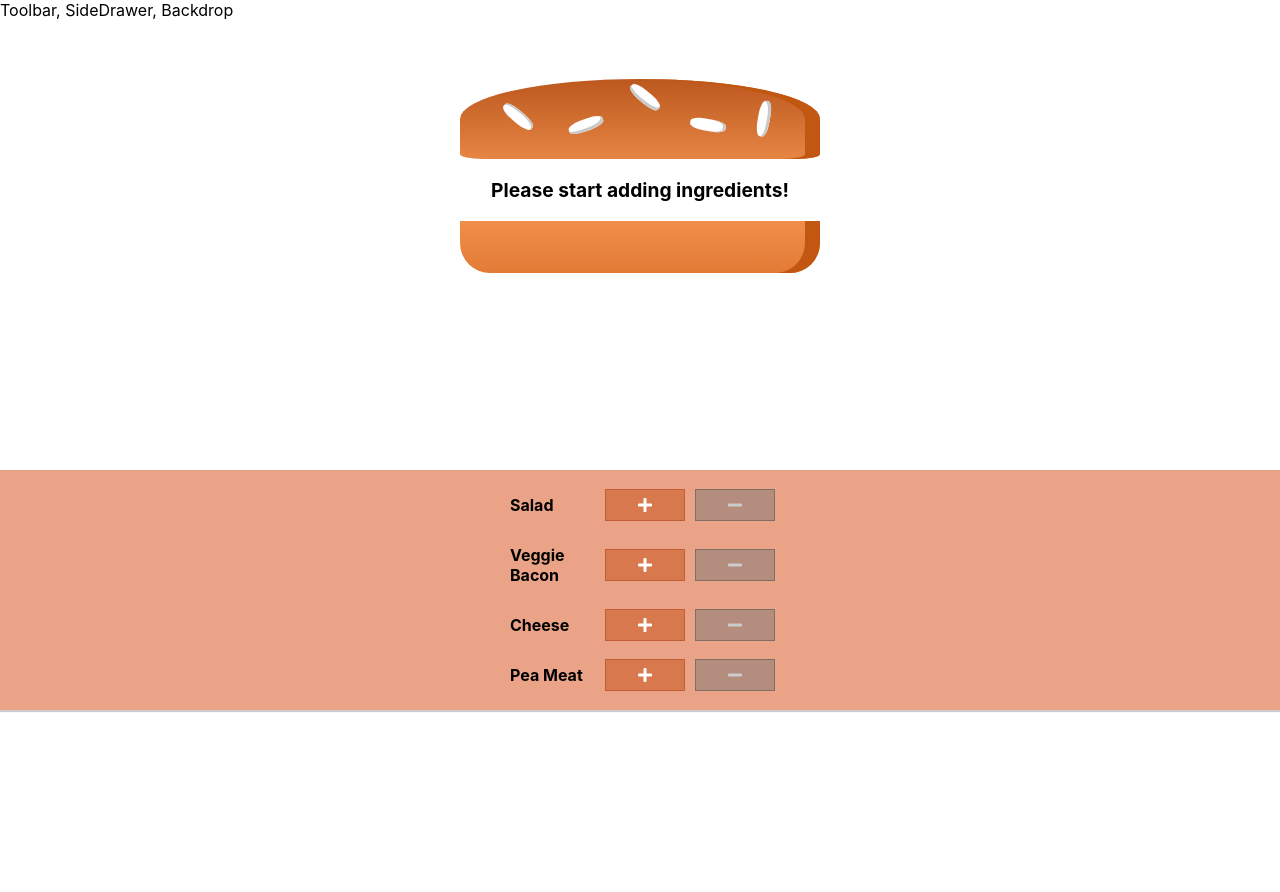
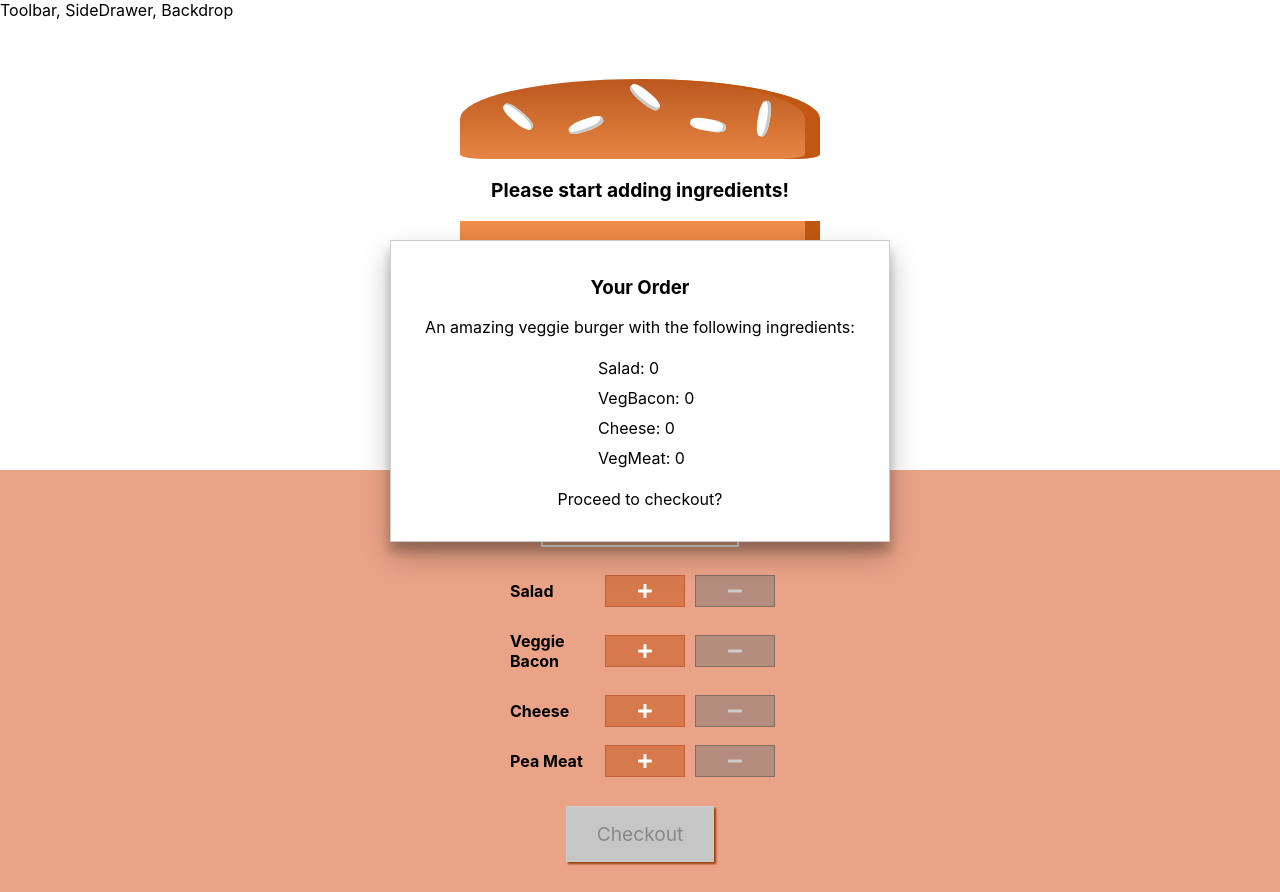
Before and after one commit to vgavrilova/veggieBurger, a React (Create React App) app: page / in a window 1280 px wide. Before the commit the page ends 800 px from the top, so only its background shows below. Built offline with nearby package versions, Linux system fonts and the light colour scheme.

Commit message:
added readme, order summary and order btn

```diff
--- a/src/components/Burger/BuildControls/BuildControl.js
+++ b/src/components/Burger/BuildControls/BuildControl.js
@@ -9,12 +9,12 @@ const buildControl = (props) => (
         <button
             className={style.More}
             onClick={props.addIngredient}
-            ><i class="fas fa-plus"></i>
+            ><i className="fas fa-plus"></i>
         </button>
         <button
             className={style.Less}
             onClick={props.removeIngredient}
-            disabled={props.disabled}><i class="fas fa-minus"></i>
+            disabled={props.disabled}><i className="fas fa-minus"></i>
         </button>
     </div>
 
--- a/src/components/Burger/BuildControls/BuildControls.js
+++ b/src/components/Burger/BuildControls/BuildControls.js
@@ -12,6 +12,7 @@ const controls = [
 
 const buildControls = (props) => (
     <div className={style.Controls}>
+        <p className={style.para}>Current Price: <strong>{props.price.toFixed(2)}</strong></p>
         {controls.map(control =>
             <BuildControl
                 key={control.label}
@@ -20,6 +21,10 @@ const buildControls = (props) => (
                 removeIngredient={() => props.removeIngredient(control.type)}
                 disabled={props.disabled[control.type]}/>
                 )}
+        <button
+            className={style.checkoutBtn}
+            disabled={!props.purchaseable}
+            >Checkout</button>
     </div>
 );
 
--- a/src/components/Burger/BuildControls/BuildControls.module.css
+++ b/src/components/Burger/BuildControls/BuildControls.module.css
@@ -8,3 +8,51 @@
     margin: auto;
     padding: 10px 0;
 }
+
+.para {
+    border: 2px solid white;
+    padding: 10px;
+    font-size: larger;
+}
+
+.checkoutBtn {
+    background-color: #7c2a1f;
+    outline: none;
+    cursor: pointer;
+    border: 1px solid #690606;
+    color: #f7f6f4;
+    font-family: inherit;
+    font-size: 1.2em;
+    padding: 15px 30px;
+    box-shadow: 2px 2px 2px #963d09;
+    margin: 20px;
+}
+
+.checkoutBtn:hover, .checkoutBtn:active {
+    background-color: #db7241;
+    border: 1px solid #966909;
+    color: #fafafa;
+}
+
+.checkoutBtn:disabled {
+    background-color: #C7C6C6;
+    cursor: not-allowed;
+    border: 1px solid #ccc;
+    color: #888888;
+}
+
+.checkoutBtn:not(:disabled) {
+    animation: enable 0.3s linear;
+}
+
+@keyframes enable {
+    0% {
+        transform: scale(1);
+    }
+    60% {
+        transform: scale(1.1);
+    }
+    100% {
+        transform: scale(1);
+    }
+}
--- /dev/null
+++ b/src/components/Burger/OrderSum/OrderSum.js
@@ -0,0 +1,32 @@
+import React from 'react';
+import style from './OrderSum.module.css';
+
+
+const orderSum = (props) => {
+    const ingredientSummary = Object.keys(props.ingredients)
+    .map(el => {
+    return  <li key={el}>
+                <span style={{textTransform: 'capitalize'}}>{el}</span>
+                : {props.ingredients[el]}
+            </li>
+    });
+
+
+    return (
+
+        <div className={style.Sum}>
+            <h3>Your Order</h3>
+            <p>An amazing veggie burger with the following ingredients:</p>
+            <ul>
+                {ingredientSummary}
+            </ul>
+            <p>Proceed to checkout?</p>
+
+        </div>
+
+    );
+
+};
+
+
+export default orderSum;
--- /dev/null
+++ b/src/components/Burger/OrderSum/OrderSum.module.css
@@ -0,0 +1,19 @@
+.Sum {
+    text-align: center;
+
+}
+.Sum ul {
+
+    background: white;
+    list-style-type: none;
+
+}
+.Sum ul li {
+
+    width: 50%;
+    transform: translate(20%);
+    text-align: left;
+    display: block;
+    margin: auto;
+    padding: 5px;
+ }
--- /dev/null
+++ b/src/components/UI/Modal/Modal.js
@@ -0,0 +1,13 @@
+import React from 'react';
+import style from './Modal.module.css';
+
+
+const modal = (props) => (
+    <div className={style.Modal}>
+        {props.children}
+    </div>
+
+);
+
+
+export default modal;
--- /dev/null
+++ b/src/components/UI/Modal/Modal.module.css
@@ -0,0 +1,21 @@
+.Modal {
+    position: fixed;
+    z-index: 500;
+    background-color: white;
+    width: 70%;
+    border: 1px solid #ccc;
+    box-shadow: 0 14px 28px rgba(0,0,0,0.25), 0 10px 10px rgba(0,0,0,0.22);
+    padding: 16px;
+    left: 15%;
+    top: 30%;
+    box-sizing: border-box;
+    transition: all 0.3s ease-out;
+}
+
+
+@media (min-width: 600px) {
+    .Modal {
+        width: 500px;
+        left: calc(50% - 250px);
+    }
+}
--- a/src/containers/BurgerBuilder/BurgerBuilder.js
+++ b/src/containers/BurgerBuilder/BurgerBuilder.js
@@ -3,6 +3,8 @@ import React, {Component} from 'react';
 import Aux from '../../hoc/Aux';
 import Burger from '../../components/Burger/Burger';
 import BuildControls from '../../components/Burger/BuildControls/BuildControls';
+import Modal from '../../components/UI/Modal/Modal';
+import OrderSum from '../../components/Burger/OrderSum/OrderSum';
 
 
 const INGREDIENT_PRICES = {
@@ -22,8 +24,29 @@ class BurgerBuilder extends Component {
             vegMeat: 0
 
         },
-        total: 5
+        total: 5,
+        purchaseable: false
     }
+
+    updatePurchase = (prevState) => {
+        const ingredients = {
+            ...prevState
+        };
+
+        // customize an array of keys as an array of the values
+        // summarize the values with reduce() method
+        const sum = Object.keys(ingredients).map(el => {
+            return ingredients[el]
+            })
+            .reduce((prevEl, currentEl) => {
+                return prevEl + currentEl}, 0);
+
+            console.log(sum);
+
+           this.setState({purchaseable: sum > 0});
+
+    }
+
 
     addIngredientHandler = (type) => {
         // increment an ingredient of selected type
@@ -40,6 +63,7 @@ class BurgerBuilder extends Component {
         const newPrice = this.state.total + priceAddition;
         // update the state
         this.setState({total: newPrice, ingredients: updatedIngredients});
+        this.updatePurchase(updatedIngredients);
 
     }
 
@@ -59,10 +83,12 @@ class BurgerBuilder extends Component {
         const priceDiscount = INGREDIENT_PRICES[type];
         const newPrice = this.state.total - priceDiscount;
         this.setState({total: newPrice, ingredients: updatedIngredients});
+        this.updatePurchase(updatedIngredients);
     }
 
 
     render(){
+
         const disableInfo = {
             ...this.state.ingredients
         };
@@ -73,16 +99,21 @@ class BurgerBuilder extends Component {
         }
         // {salad:  true, cheese: false ...}
 
-
         return(
 
             <Aux>
+                <Modal>
+                    <OrderSum ingredients={this.state.ingredients}/>
+                </Modal>
                 <Burger ingredients={this.state.ingredients}/>
+
                 <div>
                     <BuildControls
                     addIngredient={this.addIngredientHandler}
                     removeIngredient={this.removeIngredientHandler}
-                    disabled={disableInfo}/>
+                    disabled={disableInfo}
+                    price={this.state.total}
+                    purchaseable={this.state.purchaseable}/>
                 </div>
 
             </Aux>
```
Also changed, not shown: src/components/Burger/Burger.js (+5 -3 lines), src/components/UI/Backdrop/Backdrop.js (added), 1 other file (tests, documents, lock files or other folders).
